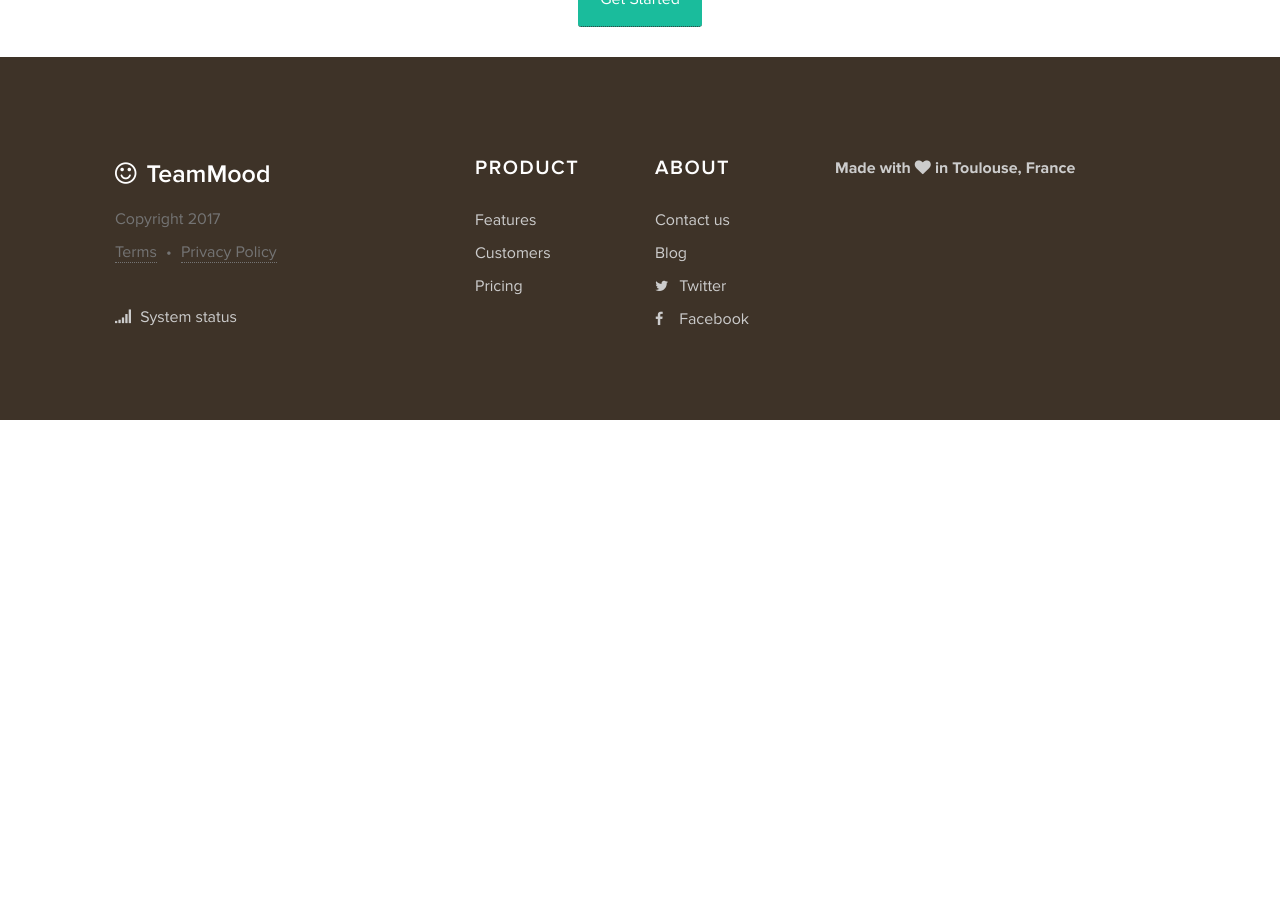
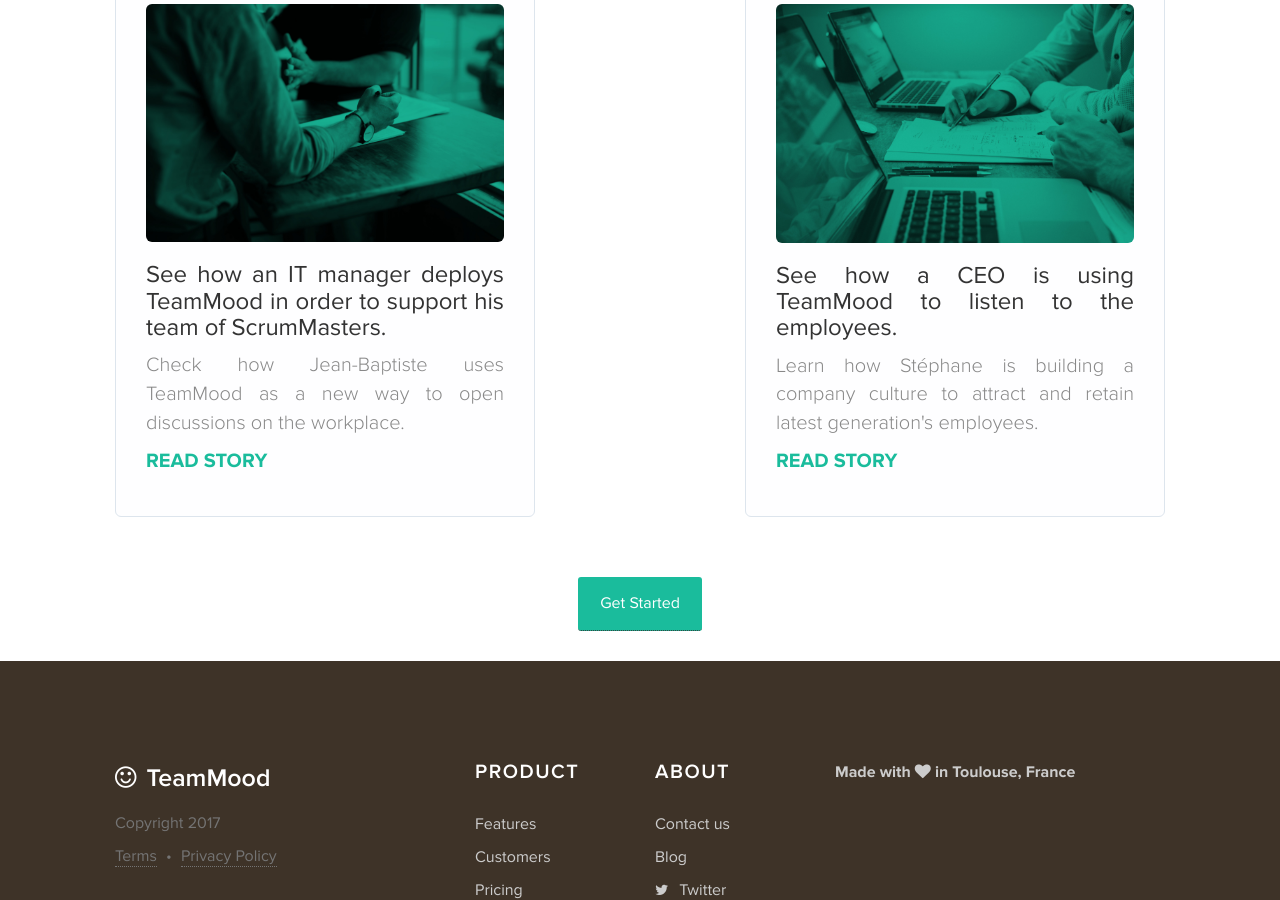
Before and after one commit to TeamMood/landing-page, a Jekyll site: the page built from en/success/index.html, in a window 1280 px wide and 900 px high, scrolled down 1038 px. Built offline with Jekyll 4.4.1, drawn with Linux system fonts in a browser that asks for light colours; nearby versions of some CDN libraries; a script that is not in the unit is left out; comment, search, counter and statistics services are not loaded; before the commit the page ends 1458 px from its top, so only the background shows below that.

Commit message:
EN success stories.

```diff
--- a/en/success/index.html
+++ b/en/success/index.html
@@ -28,7 +28,7 @@
                     <img class="img-responsive img-rounded" src="/images/success/postits.jpg">
                     <h3 class="text-justify">See how a Fortune 50 company leverages TeamMood to develop empathy between distributed teams.</h3>
                     <p class="text-justify">Find out how Andy gain insight into his Agile Teams mood.</p>
-                    <p class="text-justify"><strong><a href="Success-story-agile-team.pdf">READ STORY</a></strong></p>
+                    <p class="text-justify"><strong><a href="Success-story-agile-team-en.pdf">READ STORY</a></strong></p>
                 </div>
             </div>
             <div class="col-md-5 col-md-offset-2">
@@ -36,7 +36,29 @@
                     <img class="img-responsive img-rounded" src="/images/success/working.jpg">
                     <h3 class="text-justify">Learn how a non profit was able to turn down turnover by 6% in just 6 months.</h3>
                     <p class="text-justify">Discover how Patrick's organization uses TeamMood to improve the engagement of associates.</p>
-                    <p class="text-justify"><strong><a href="Success-story-Ascension.pdf">READ STORY</a></strong></p>
+                    <p class="text-justify"><strong><a href="Success-story-Ascension-en.pdf">READ STORY</a></strong></p>
+                </div>
+            </div>
+        </div>
+    </div>
+</div>
+<div class="homepage-api">
+    <div class="container">
+        <div class="row">
+            <div class="col-md-5">
+                <div class="story">
+                    <img class="img-responsive img-rounded" src="/images/success/watch.jpg">
+                    <h3 class="text-justify">See how an IT manager deploys TeamMood in order to support his team of ScrumMasters.</h3>
+                    <p class="text-justify">Check how Jean-Baptiste uses TeamMood as a new way to open discussions on the workplace.</p>
+                    <p class="text-justify"><strong><a href="Success-story-scrum-masters-en.pdf">READ STORY</a></strong></p>
+                </div>
+            </div>
+            <div class="col-md-5 col-md-offset-2">
+                <div class="story">
+                    <img class="img-responsive img-rounded" src="/images/success/computers.jpg">
+                    <h3 class="text-justify">See how a CEO is using TeamMood to listen to the employees.</h3>
+                    <p class="text-justify">Learn how Stéphane is building a company culture to attract and retain latest generation's employees.</p>
+                    <p class="text-justify"><strong><a href="Success-story-Fioulmarket-en.pdf">READ STORY</a></strong></p>
                 </div>
             </div>
         </div>
@@ -45,33 +67,11 @@
 <!--<div class="homepage-api">-->
     <!--<div class="container">-->
         <!--<div class="row">-->
-            <!--<div class="col-md-5">-->
-                <!--<div class="story">-->
-                    <!--<img class="img-responsive img-rounded" src="/images/success/watch.jpg">-->
-                    <!--<h3 class="text-justify">See how Agile Teams are using TeamMood to improve their retrospectives.</h3>-->
-                    <!--<p class="text-justify">Find out how TeamMood helps Guillaume to facilitate retrospectives and gather actionable feedback.</p>-->
-                    <!--<p class="text-justify"><strong><a href="#">READ STORY</a></strong></p>-->
-                <!--</div>-->
-            <!--</div>-->
-            <!--<div class="col-md-5 col-md-offset-2">-->
-                <!--<div class="story">-->
-                    <!--<img class="img-responsive img-rounded" src="/images/success/computers.jpg">-->
-                    <!--<h3 class="text-justify">See how a CEO is using TeamMood to listen to his team of millennials.</h3>-->
-                    <!--<p class="text-justify">Learn how Stéphane is building a company culture to attract and retain latest generation's employees.</p>-->
-                    <!--<p class="text-justify"><strong><a href="#">READ STORY</a></strong></p>-->
-                <!--</div>-->
-            <!--</div>-->
-        <!--</div>-->
-    <!--</div>-->
-<!--</div>-->
-<!--<div class="homepage-api">-->
-    <!--<div class="container">-->
-        <!--<div class="row">-->
             <!--<div class="col-md-6 col-md-offset-3">-->
                 <!--<div class="story">-->
                     <!--<img class="img-responsive img-rounded" src="/images/success/lunch.jpg">-->
-                    <!--<h3 class="text-justify">See how an IT manager deploys TeamMood in order to support his team of ScrumMasters.</h3>-->
-                    <!--<p class="text-justify">Check how Jean-Baptiste uses TeamMood as a new way to open discussions on the workplace.</p>-->
+                    <!--<h3 class="text-justify">See how Agile Teams are using TeamMood to improve their retrospectives.</h3>-->
+                    <!--<p class="text-justify">Find out how TeamMood helps Guillaume to facilitate retrospectives and gather actionable feedback.</p>-->
                     <!--<p class="text-justify"><strong><a href="#">READ STORY</a></strong></p>-->
                 <!--</div>-->
             <!--</div>-->
```
Also changed, not shown: 6 other files.
